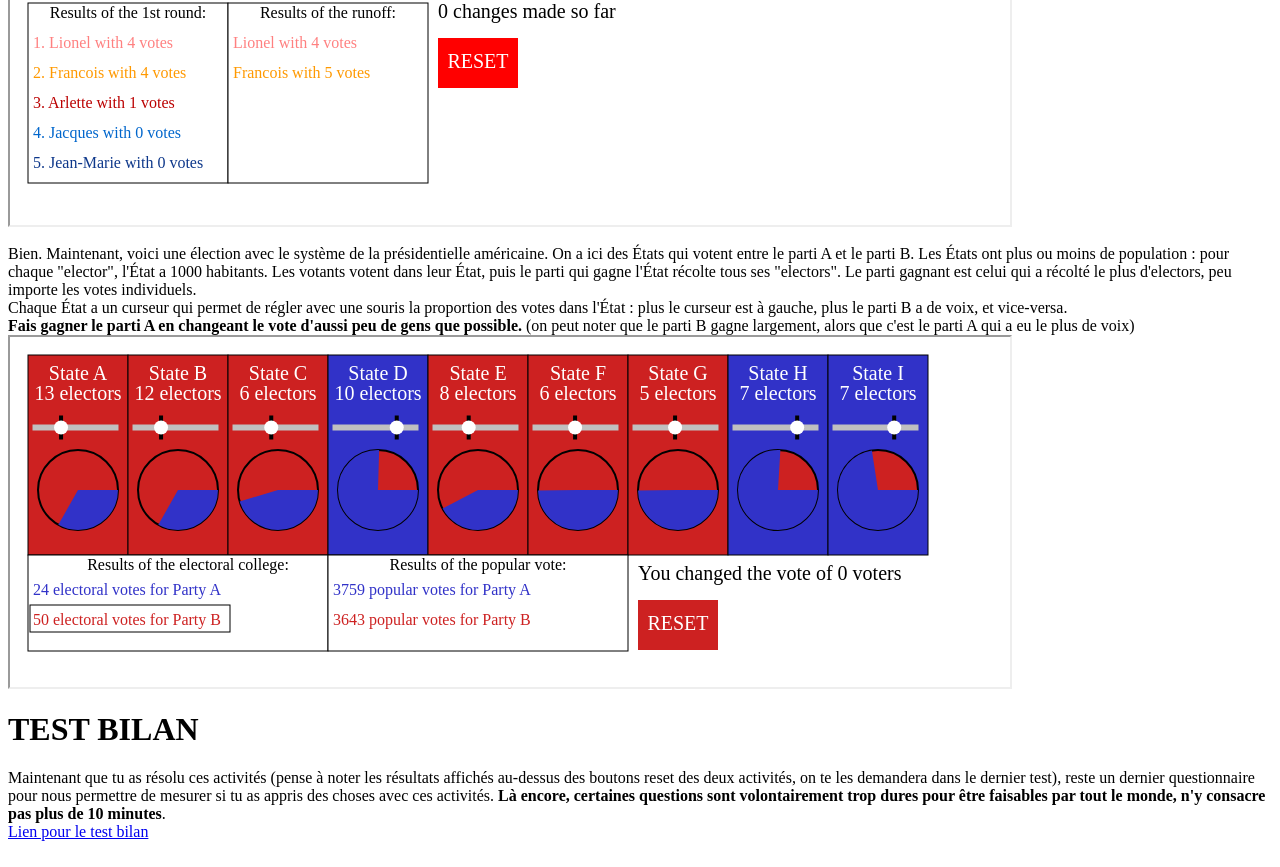
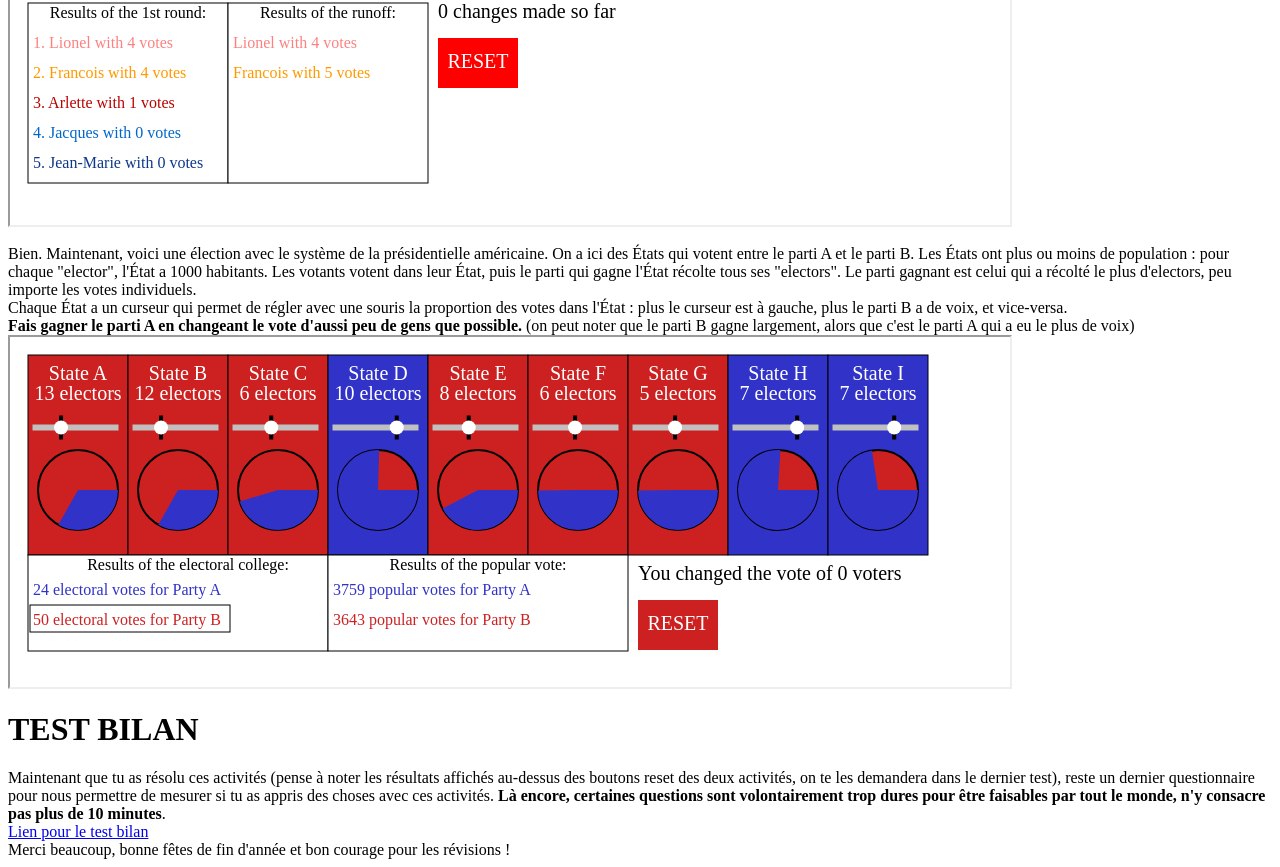
Before and after one commit to fabnem12/fabnem12.github.io, a plain HTML site: page i-ps.htm in a window 1280 px wide. Shown: the part 767-1634 px from the top of the page. Drawn offline with Linux system fonts and the light colour scheme.

Commit message:
ajout d'un message de remerciements

```diff
--- a/i-ps.htm
+++ b/i-ps.htm
@@ -96,6 +96,8 @@ function checkCookie() {
     Maintenant que tu as résolu ces activités (pense à noter les résultats affichés au-dessus des boutons reset des deux activités, on te les demandera dans le dernier test), reste un dernier questionnaire pour nous permettre de mesurer si tu as appris des choses avec ces activités. <b>Là encore, certaines questions sont volontairement trop dures pour être faisables par tout le monde, n'y consacre pas plus de 10 minutes</b>.
     <br/>
     <a href="https://www.cs411-moodle.com/mod/quiz/view.php?id=1182">Lien pour le test bilan</a>
+    <br/>
+    <g><emph>Merci beaucoup, bonne fêtes de fin d'année et bon courage pour les révisions !</emph></g>
   </body>
   <script>
     checkCookie();
```
Also changed, not shown: ps-i.htm (+2 -0 lines).
